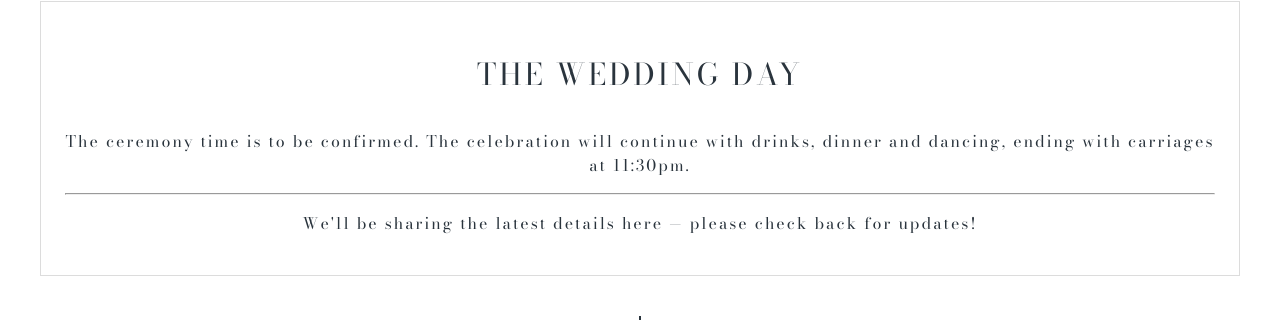
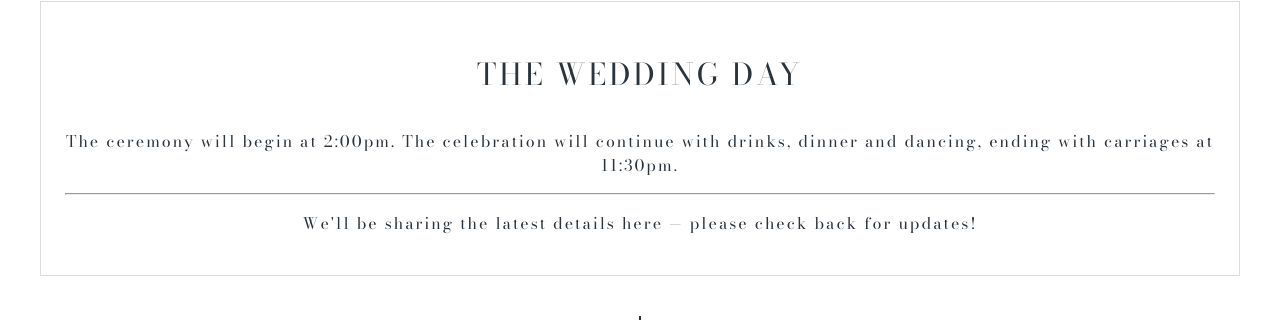
Before and after one commit to Esteph27/wedding-website, a Flask app: page /schedule in a window 1280 px wide. Shown: the part 708-1028 px from the top of the page. Run offline with Flask 3, Linux system fonts and the light colour scheme; the visitor is signed in with stand-in values (Sample User, id 1); parts of the project's set-up code (start-up, migrations or seed data) failed here and were passed over; some web fonts are replaced.

Commit message:
Update wedding day schedule

```diff
--- a/templates/schedule.html
+++ b/templates/schedule.html
@@ -27,7 +27,7 @@
     <div class="info page-card">
         <div>
             <h2>THE WEDDING DAY</h2>
-            <p>The ceremony time is to be confirmed. The celebration will continue with drinks,
+            <p>The ceremony will begin at 2:00pm. The celebration will continue with drinks,
                 dinner and dancing, ending with carriages at 11:30pm.
             </p>
             <hr>
```
